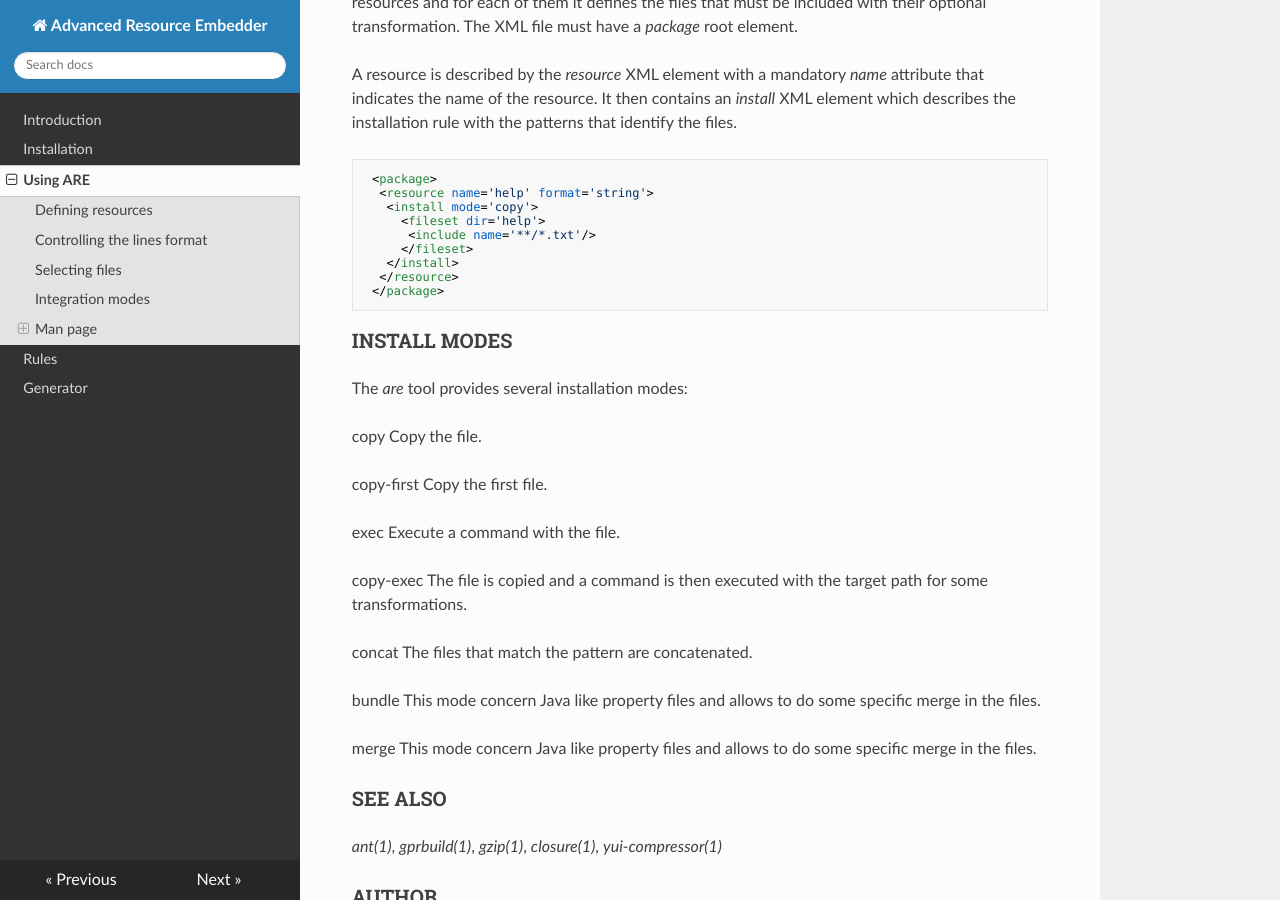
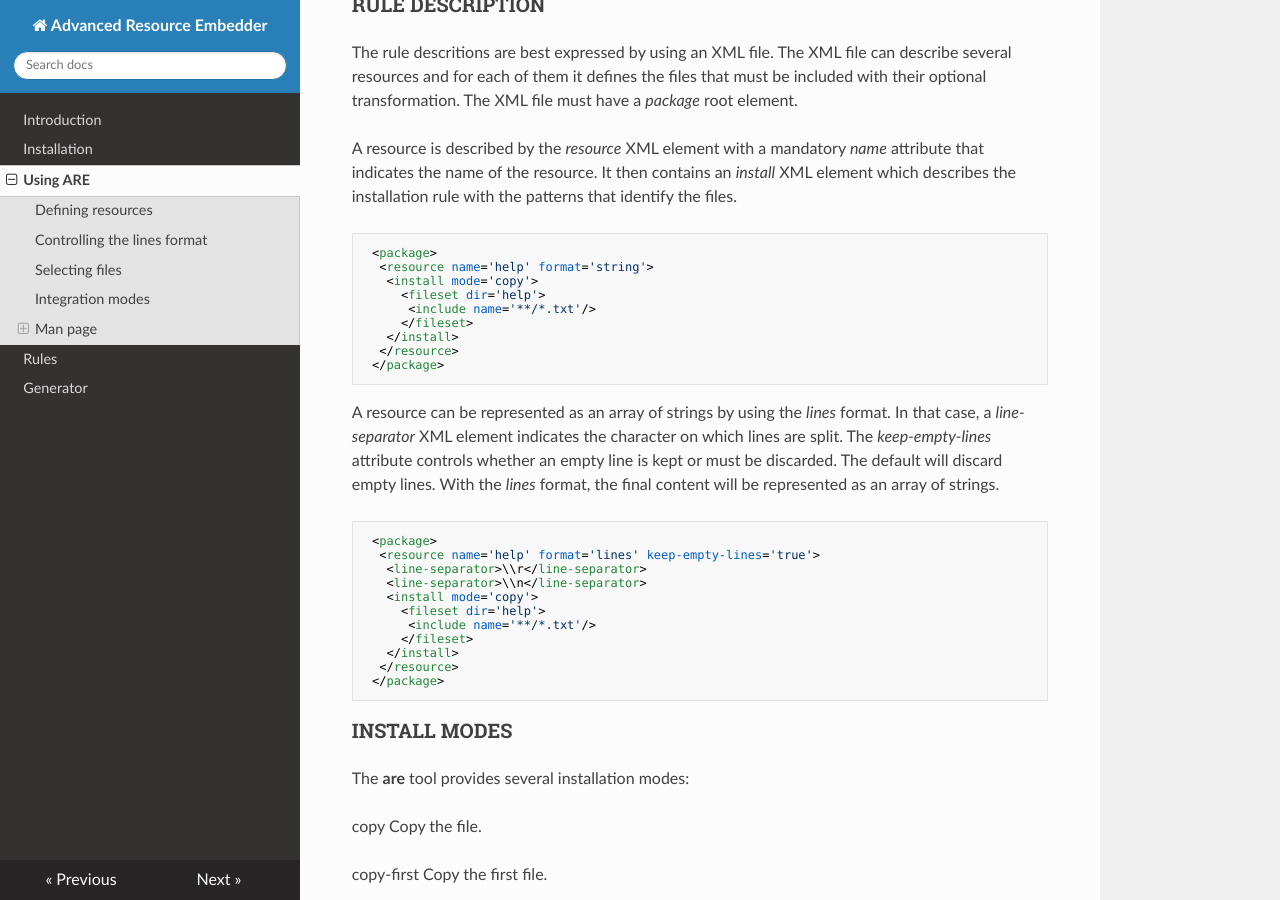
Before and after one commit to stcarrez/resource-embedder, an MkDocs documentation site: the page built from docs/Are_Using.md, in a window 1280 px wide and 900 px high, scrolled down 6698 px. Built offline with MkDocs 1.6.1, drawn with Linux system fonts in a browser that asks for light colours; nearby versions of some CDN libraries; some of the changed text lies outside the part shown.

Commit message:
Rebuild documentation

````diff
--- a/docs/Are_Using.md
+++ b/docs/Are_Using.md
@@ -97,7 +97,7 @@ have an SQL statement on multiple lines.
 ```XML
 <package>
   <resource name='Scripts'
-            format='lines'
+            format='lines' keep-empty-lines="no"
             type='access constant String'>
     <line-separator>;</line-separator>
 
@@ -124,6 +124,9 @@ Then the first `line-filter` will remove the `\r` and `\n` characters.
 The regular expression `/\*[^/]*\*/` matches a C style comment and remove it.
 
 The last `line-filter` replaces multiple tabs and spaces by a single occurence.
+
+By default an empty line is discarded.  This behavior can be changed by
+using the `keep-empty-lines` attribute and setting the value to `true`.
 
 ## Selecting files
 
@@ -212,34 +215,34 @@ are - Resource embedder to include files in Ada, C/C++, Go binaries
 ### SYNOPSIS
 
 *are* [ -v ] [-vv] [-V] [--tmp
-_directory_ ] [-k] [--keep]
+*directory* ] [-k] [--keep]
     [-o
-_directory_ ] [-l
-_lang_ ] [--rule
-_path_ ] [--resource
-_name_ ]
+*directory* ] [-l
+*lang* ] [--rule
+*path* ] [--resource
+*name* ]
     [--fileset
-_pattern_ ] [--ignore-case] [--list-access] [--var-access]
+*pattern* ] [--ignore-case] [--list-access] [--var-access]
     [--var-prefix
-_prefix_ ] [--no-type-declaration] [--type-name
-_name_ ]
+*prefix* ] [--no-type-declaration] [--type-name
+*name* ]
     [--function-name
-_name_ ] [--member-content
-_name_ ]
+*name* ] [--member-content
+*name* ]
     [--member-length
-_name_ ] [--member-modtime
-_name_ ]
+*name* ] [--member-modtime
+*name* ]
     [--member-format
-_name_ ] [--preelaborate]
+*name* ] [--preelaborate]
     [--content-only] directory...
 
 
 ### DESCRIPTION
 
-_are_ is a tool to generate C, Ada or Go source allowing to embed files
+**are** is a tool to generate C, Ada or Go source allowing to embed files
 in a binary program by compiling and linking with the compiled generated sources.
 
-The process to use _are_ is simple and composed of three steps:
+The process to use **are** is simple and composed of three steps:
 
 * First, you describe the resources that you want to embed.
 The description is either made on command line arguments or by writing an XML file.
@@ -247,12 +250,12 @@ The XML description gives more flexibility as it allows to define a transformati
 must be executed on the original file before being embedded.  This allows to minify a Javascript
 or CSS file, compress some files and even encrypt a file before its integration.
 
-* You run the _are_ command with the your target language and rule description and you give the tool
+* You run the **are** command with the your target language and rule description and you give the tool
 a list of directories that must be scanned to identify the files that must be collected.
-The _are_ tool scan the directories according to the patterns that you have given either on
+The **are** tool scan the directories according to the patterns that you have given either on
 the command line or in the XML rule description.  After identifying the files, the tool applies
 the rules and execute the transformations.
-The _are_ tool then invokes the target language generator that writes one or several files depending
+The **are** tool then invokes the target language generator that writes one or several files depending
 on the list of resources.
 
 * Once the files are generated, you use them in your program and add them in your build process
@@ -260,7 +263,7 @@ as they are now part of your sources.  After building your program, it now embed
 resource files that were collected and optionally transformed.
 
 The identification of files is made by using fileset patterns similar to the
-_ant_(1) tool.  The patterns are applied to the directories that are passed to the _are_ tool.
+**ant**(1) tool.  The patterns are applied to the directories that are passed to the **are** tool.
 Files that match the pattern are selected and taken into account.
 The pattern can be an exact relative path definition or it may contain wildcards.
 Below are some examples:
@@ -268,24 +271,24 @@ Below are some examples:
 
 *.txt
 This pattern matches all files with a
-_.txt_ extension in the directories passed to the command.  Only the root directories are taken
+*.txt* extension in the directories passed to the command.  Only the root directories are taken
 into account (the
-_.txt_ files in sub-directories are ignored).
+*.txt* files in sub-directories are ignored).
 
 
 **/*.txt
 The
-_**/_ pattern indicates that the pattern is applied on directories recursively.
+***/* pattern indicates that the pattern is applied on directories recursively.
 The files must then match the
-_*.txt_ pattern to be taken into account.  Therefore, the
-_**/*.txt_ pattern will match all
-_.txt_ files in any directory.
+**.txt* pattern to be taken into account.  Therefore, the
+***/*.txt* pattern will match all
+*.txt* files in any directory.
 
 
 config/*.conf
 This pattern will match the
-_.conf_ files in the
-_config_ directory.
+*.conf* files in the
+*config* directory.
 
 
 web/index.html
@@ -293,12 +296,12 @@ This pattern matches a fixed path.
 
 ### OPTIONS
 
-The following options are recognized by _are_:
+The following options are recognized by **are**:
 
 
 -V
 Prints the
-_are_ version.
+*are* version.
 
 
 -v
@@ -309,45 +312,45 @@ Enable the verbose mode.
 Enable debugging output.
 
 
---tmp _directory_
+--tmp **directory**
 Use the directory to build the resource files.  The default directory is
-_are-generator_ and it is created in the current working directory.  This option allows to
+*are-generator* and it is created in the current working directory.  This option allows to
 choose another path.
 
 
 --keep
 Keep the directory used to prepare the resource files.  By default the
-_are-generator_ directory (which can be overriden by the
-_--tmp_ option) is removed when the code generation is finished.  By keeping the
+*are-generator* directory (which can be overriden by the
+*--tmp* option) is removed when the code generation is finished.  By keeping the
 directory, you can have a look at the files and their transformations.
 
 
---output _directory_
+--output **directory**
 Set the output directory path where generators writes the code.
 
 
---lang _language_
+--lang **language**
 Select the target generator language.  The supported languages are
-_Ada_, _C_, and
-_Go_. The default language is
-_Ada_.
+**Ada**, **C**, and
+**Go**. The default language is
+**Ada**.
 
---rule _path_
+--rule **path**
 Read the XML file that describes the resources to generate.  The use of a XML resource
 file allows to use the advance features of the tool such as doing some transformations
 on the input files.  The XML resource file can describe several resources and
 provides mechanisms to control the generation for each of them.
 
 
---resource _name_
+--resource **name**
 Define the name of the resource collection.  This option is used to create a resource
 with the given name.
 
 
---fileset _pattern_
+--fileset **pattern**
 Define the pattern to match files for the resource collection.
 After the
-_--resource_ option, this indicates the pattern to match the files for that resource.
+*--resource* option, this indicates the pattern to match the files for that resource.
 
 
 --name-access
@@ -370,10 +373,10 @@ file.  By using the global variable, the program can access the resource
 directly.
 
 
---var-prefix _prefix_
+--var-prefix **prefix**
 Defines the prefix to be used for the variable declarations that give
 access access to each content.  This option implies the
-_--var-access_ option.
+*--var-access* option.
 
 
 --no-type-declaration
@@ -382,25 +385,25 @@ types used by the generated code is declared somewhere else and is visible durin
 compilation.
 
 
---type-name _name_
+--type-name **name**
 Define the name of the type used to hold the information.  This is the name
 of the C, Ada or Go type that is generated.  It must be a valid name
 of the target language.
 
 
---member-content _name_
+--member-content **name**
 Define the name data structure member holding the content.
 
 
---member-length _name_
+--member-length **name**
 Define the name data structure member holding the length.
 
 
---member-modtime _name_
+--member-modtime **name**
 Define the name data structure member holding the modification time.
 
 
---member-format _name_
+--member-format **name**
 Define the name data structure member holding the content format
 
 
@@ -419,13 +422,13 @@ The rule descritions are best expressed by using an XML file.
 The XML file can describe several resources and for each of them
 it defines the files that must be included with their optional
 transformation.  The XML file must have a
-_package_ root element.
+*package* root element.
 
 A resource is described by the
-_resource_ XML element with a mandatory
-_name_ attribute that indicates the name of the resource.
+*resource* XML element with a mandatory
+*name* attribute that indicates the name of the resource.
 It then contains an
-_install_ XML element which describes the installation rule with the patterns
+*install* XML element which describes the installation rule with the patterns
 that identify the files.
 
 ```
@@ -440,9 +443,31 @@ that identify the files.
  </package>
 ```
 
+A resource can be represented as an array of strings by using the
+*lines* format.  In that case, a
+*line-separator* XML element indicates the character on which lines are split.
+The
+*keep-empty-lines* attribute controls whether an empty line is kept or must be
+discarded.  The default will discard empty lines.  With the
+*lines* format, the final content will be represented as an array of strings.
+
+```
+ <package>
+  <resource name='help' format='lines' keep-empty-lines='true'>
+   <line-separator>\\r</line-separator>
+   <line-separator>\\n</line-separator>
+   <install mode='copy'>
+     <fileset dir='help'>
+      <include name='**/*.txt'/>
+     </fileset>
+   </install>
+  </resource>
+ </package>
+```
+
 ### INSTALL MODES
 
-The _are_ tool provides several installation modes:
+The **are** tool provides several installation modes:
 
 
 copy
@@ -476,8 +501,8 @@ the files.
 
 ### SEE ALSO
 
-_ant(1)_, _gprbuild(1)_, _gzip(1)_, _closure(1)_,
-_yui-compressor(1)_
+**ant(1)**, **gprbuild(1)**, **gzip(1)**, **closure(1)**,
+**yui-compressor(1)**
 
 ### AUTHOR
 
````
Also changed, not shown: docs/Are_Generator.md (+1 -0 lines), docs/Are_Installer.md (+1 -0 lines), docs/are.md (+78 -56 lines), docs/title.md (+1 -1 lines), 1 other file.
